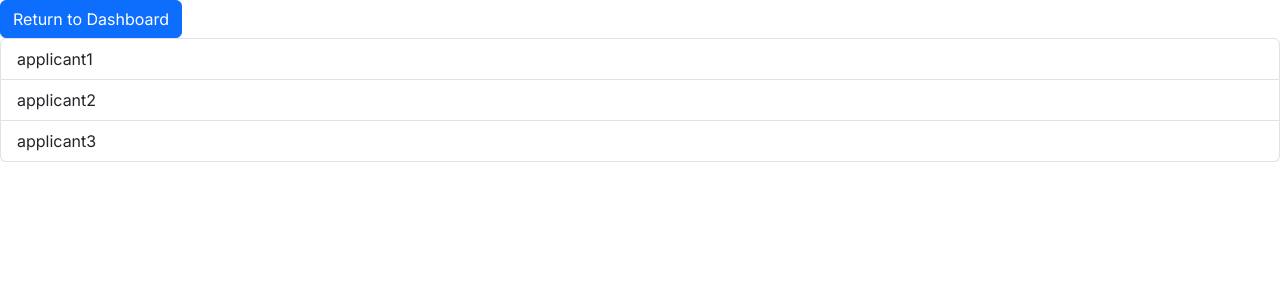
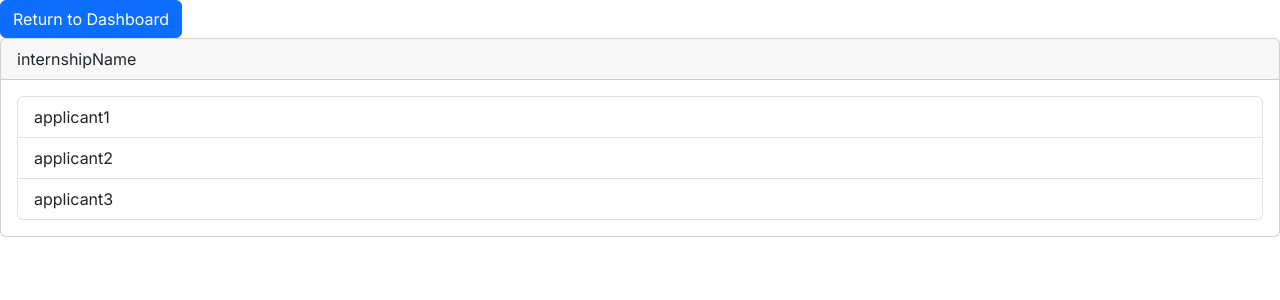
Before and after one commit to robwakefield/InternHunt, a Next.js app: page /recruiterInternship in a window 1280 px wide. Shown: the top 300 px of the page. Built offline with nearby package versions, Linux system fonts and the light colour scheme.

Commit message:
Moved applicants list into Card with internship name as header

```diff
--- a/src/app/recruiterInternship/page.js
+++ b/src/app/recruiterInternship/page.js
@@ -2,8 +2,10 @@
 import "bootstrap/dist/css/bootstrap.min.css"
 import Button from "react-bootstrap/Button";
 import { ListGroup, ListGroupItem } from "react-bootstrap";
+import Card from 'react-bootstrap/Card';
 
 function RecruiterInternship() {
+  const internshipName = "internshipName";
   const applicants = [
     {name: "applicant1"},
     {name: "applicant2"},
@@ -13,7 +15,14 @@ function RecruiterInternship() {
   return (
     <main className="recruiterInternship">
       <Button href="./recruiterDashboard">Return to Dashboard</Button>
-      <ListGroup componentClass="ul">{applicants.map((applicant) => (<ListGroupItem>{applicant.name}</ListGroupItem>))}</ListGroup>
+      <Card>
+        <Card.Header>{internshipName}</Card.Header>
+        <Card.Body>
+          <ListGroup componentClass="ul">{applicants.map((applicant) => (
+            <ListGroupItem key={applicants.indexOf(applicant)}>{applicant.name}</ListGroupItem>))}
+          </ListGroup>
+        </Card.Body>
+      </Card>
     </main>
   );
 }
```
